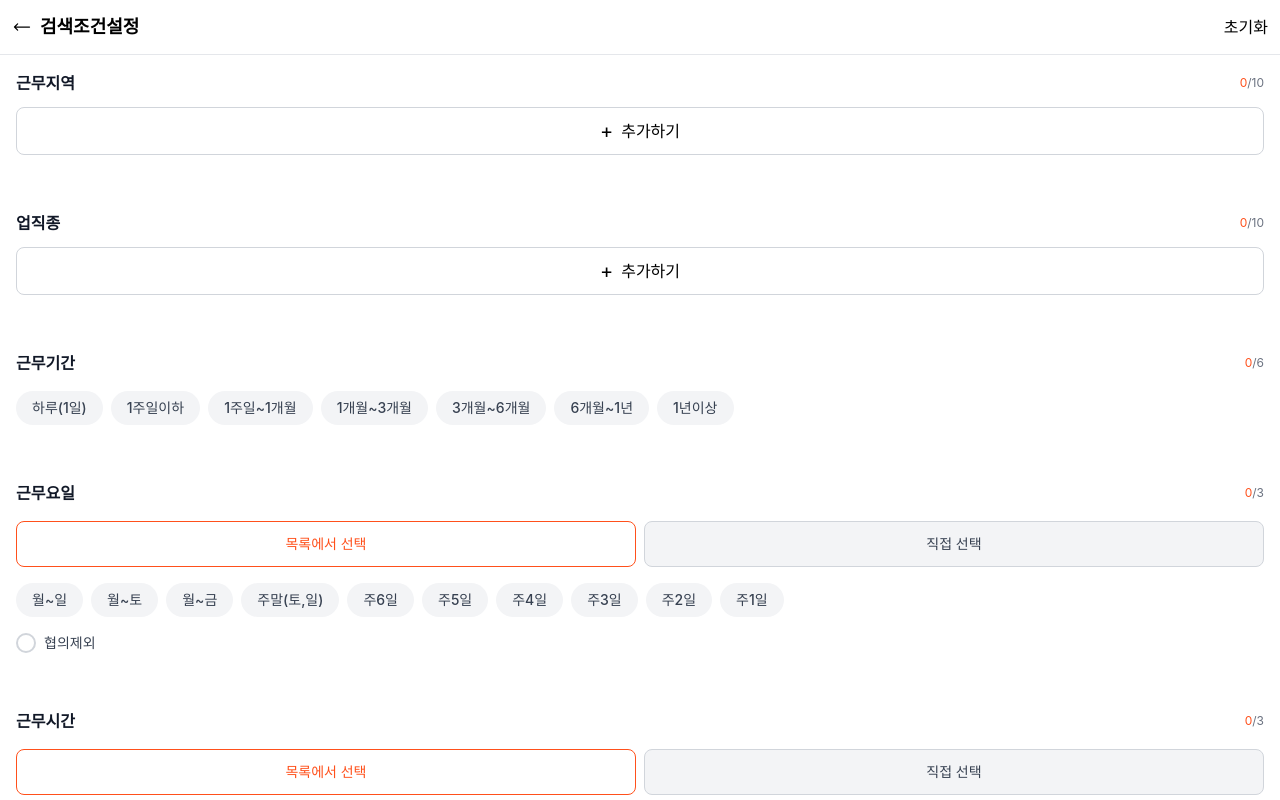
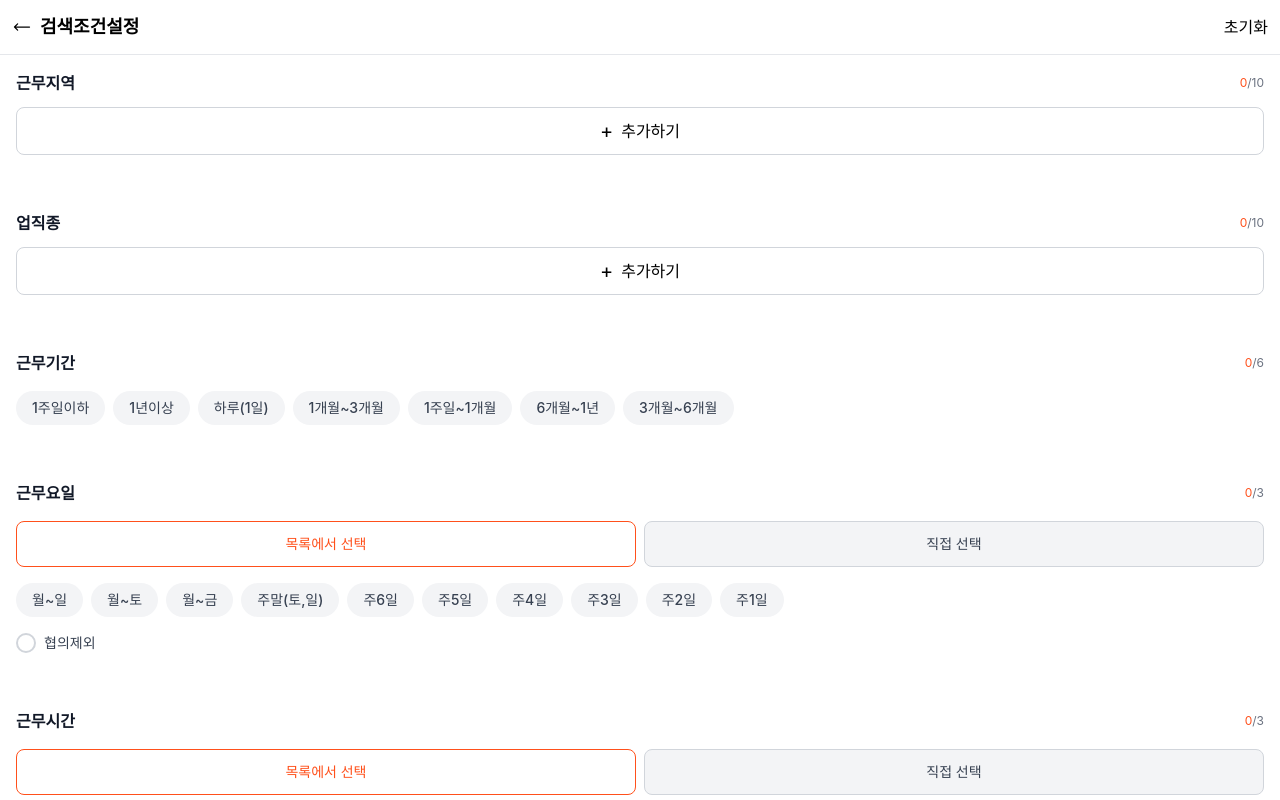
Before and after one commit to DasomDev/jobkoai, a React (Create React App) app: page / in a window 1280 px wide. Shown: the top 800 px of the page. Built offline with nearby package versions, Linux system fonts and the light colour scheme.

Commit message:
Refactor: WorkDays to use dynamic options from condition.json

```diff
--- a/src/App.js
+++ b/src/App.js
@@ -2,7 +2,7 @@ import React, { useState } from "react";
 import Header from "./components/layout/Header";
 import WorkAreaFilter from "./components/filters/WorkAreaFilter";
 import JobCategoryFilter from "./components/filters/JobCategoryFilter";
-import WorkLength from "./components/filters/WorkLength";
+import WorkLength from "./components/filters/WorkPeriods";
 import WorkDays from "./components/filters/WorkDays";
 import GenderFilter from "./components/filters/GenderFilter";
 import WorkType from "./components/filters/WorkType";
--- a/src/components/common/FilterOptionButton.tsx
+++ b/src/components/common/FilterOptionButton.tsx
@@ -26,18 +26,14 @@ const FilterOptionButton = ({
       ${
         selected
           ? "border border-[#ffddd2] bg-[#fff8f6] text-[var(--primary-color)]"
-          : "bg-gray-100 text-gray-700 hover:bg-gray-200"
+          : "bg-gray-100 text-gray-700 "
       }
-      ${
-        isDisabled
-          ? "opacity-50 cursor-not-allowed"
-          : "cursor-pointer"
-      }
+      ${isDisabled ? "opacity-50 cursor-not-allowed" : "cursor-pointer"}
     `}
       onClick={handleClick}
       disabled={isDisabled}
     >
-      {label} {selected}
+      {label}
     </button>
   );
 };
--- a/src/components/filters/WorkDays.tsx
+++ b/src/components/filters/WorkDays.tsx
@@ -1,24 +1,37 @@
 import React, { useState } from "react";
 import Counter from "../common/Counter";
 import FilterOptionButton from "../common/FilterOptionButton";
+import condition from "../../data/condition.json";
 
 interface WorkDayOption {
   id: string;
   label: string;
 }
 
-const workDayOptions: WorkDayOption[] = [
-  { id: "monToSun", label: "월~일" },
-  { id: "monToSat", label: "월~토" },
-  { id: "monToFri", label: "월~금" },
-  { id: "weekend", label: "주말(토,일)" },
-  { id: "6days", label: "주6일" },
-  { id: "5days", label: "주5일" },
-  { id: "4days", label: "주4일" },
-  { id: "3days", label: "주3일" },
-  { id: "2days", label: "주2일" },
-  { id: "1day", label: "주1일" },
-];
+// const workDayOptions: WorkDayOption[] = [
+//   { id: "monToSun", label: "월~일" },
+//   { id: "monToSat", label: "월~토" },
+//   { id: "monToFri", label: "월~금" },
+//   { id: "weekend", label: "주말(토,일)" },
+//   { id: "6days", label: "주6일" },
+//   { id: "5days", label: "주5일" },
+//   { id: "4days", label: "주4일" },
+//   { id: "3days", label: "주3일" },
+//   { id: "2days", label: "주2일" },
+//   { id: "1day", label: "주1일" },
+// ];
+
+const workDayOptions: WorkDayOption[] = condition.workDays.collection.map(
+  (item) => ({
+    id: item,
+    label: item,
+  })
+);
+const dayNames = ["월", "화", "수", "목", "금", "토", "일"];
+const individualDays = dayNames.map((day) => ({
+  id: day,
+  label: day,
+}));
 
 type SelectionMode = "list" | "direct";
 
@@ -40,6 +53,14 @@ const WorkDays: React.FC = () => {
           return prev;
         }
       });
+    } else {
+      setSelectedDays((prev) => {
+        if (prev.includes(dayId)) {
+          return prev.filter((id) => id !== dayId);
+        } else {
+          return [...prev, dayId];
+        }
+      });
     }
   };
 
@@ -47,7 +68,9 @@ const WorkDays: React.FC = () => {
     <div className="p-4">
       <div className="flex justify-between items-center mb-4">
         <h3 className="font-bold text-gray-900">근무요일</h3>
-        <Counter count={selectedDays.length} maxCount={maxSelections} />
+        {selectionMode === "list" && (
+          <Counter count={selectedDays.length} maxCount={maxSelections} />
+        )}
       </div>
 
       {/* Selection Mode Buttons */}
@@ -102,8 +125,18 @@ const WorkDays: React.FC = () => {
 
       {/* Direct Selection Mode */}
       {selectionMode === "direct" && (
-        <div className="p-4 mb-4 bg-gray-50 rounded-lg">
-          <p className="text-sm text-gray-600">직접 선택 모드 - 구현 예정</p>
+        <div className="flex flex-wrap gap-2 mb-4">
+          {individualDays.map((day) => (
+            <FilterOptionButton
+              key={day.id}
+              id={day.id}
+              label={day.label}
+              selected={selectedDays.includes(day.id)}
+              maxSelections={maxSelections}
+              handleClick={() => handleDayToggle(day.id)}
+              isDisabled={false}
+            />
+          ))}
         </div>
       )}
 
--- a/src/components/filters/WorkLength.tsx
+++ /dev/null
@@ -1,81 +0,0 @@
-import React, { useState } from "react";
-import Counter from "../common/Counter";
-import FilterOptionButton from "../common/FilterOptionButton";
-
-interface WorkPeriod {
-  id: string;
-  label: string;
-  description?: string;
-}
-
-const workPeriods: WorkPeriod[] = [
-  { id: "1day", label: "하루(1일)" },
-  { id: "lessThan1Week", label: "1주일이하" },
-  { id: "1WeekTo1Month", label: "1주일~1개월" },
-  { id: "1MonthTo3Months", label: "1개월~3개월" },
-  { id: "3MonthsTo6Months", label: "3개월~6개월" },
-  { id: "6MonthsTo1Year", label: "6개월~1년" },
-  { id: "moreThan1Year", label: "1년이상" },
-];
-
-const WorkLength: React.FC = () => {
-  const [selectedPeriods, setSelectedPeriods] = useState<string[]>([]);
-  const maxSelections = 6;
-
-  const handlePeriodToggle = (periodId: string) => {
-    setSelectedPeriods((prev) => {
-      if (prev.includes(periodId)) {
-        return prev.filter((id) => id !== periodId);
-      } else {
-        if (prev.length < maxSelections) {
-          return [...prev, periodId];
-        }
-        return prev;
-      }
-    });
-  };
-
-  return (
-    <div className="p-4">
-      <div className="flex justify-between items-center mb-4">
-        <h3 className="font-bold text-gray-900">근무기간</h3>
-        <Counter count={selectedPeriods.length} maxCount={maxSelections} />
-      </div>
-
-      <div className="flex flex-wrap gap-2">
-        {workPeriods.map((period) => (
-          <FilterOptionButton
-            id={period.id}
-            label={period.label}
-            selected={selectedPeriods.includes(period.id)}
-            maxSelections={maxSelections}
-            handleClick={() => handlePeriodToggle(period.id)}
-            isDisabled={!selectedPeriods.includes(period.id) && selectedPeriods.length >= maxSelections}
-          />
-        ))}
-        {/* {workPeriods.map((period) => (
-          <button
-            key={period.id}
-            onClick={() => handlePeriodToggle(period.id)}
-            disabled={!selectedPeriods.includes(period.id) && selectedPeriods.length >= maxSelections}
-            className={`
-              py-[10px] px-[16px] flex items-center justify-center h-[34px]  rounded-full text-sm font-medium transition-colors
-              ${selectedPeriods.includes(period.id)
-                ? 'border border-[#ffddd2] bg-[#fff8f6] text-[var(--primary-color)]'
-                : 'bg-gray-100 text-gray-700 hover:bg-gray-200'
-              }
-              ${!selectedPeriods.includes(period.id) && selectedPeriods.length >= maxSelections
-                ? 'opacity-50 cursor-not-allowed'
-                : 'cursor-pointer'
-              }
-            `}
-          >
-            {period.label}
-          </button>
-        ))} */}
-      </div>
-    </div>
-  );
-};
-
-export default WorkLength;
--- /dev/null
+++ b/src/components/filters/WorkPeriods.tsx
@@ -0,0 +1,61 @@
+import React, { useState } from "react";
+import Counter from "../common/Counter";
+import FilterOptionButton from "../common/FilterOptionButton";
+import condition from "../../data/condition.json";
+
+interface WorkPeriod {
+  id: string;
+  label: string;
+}
+
+const WorkPeriods: React.FC = () => {
+  const [selectedPeriods, setSelectedPeriods] = useState<string[]>([]);
+  const maxSelections = 6;
+
+  const workPeriods: WorkPeriod[] = condition.workPeriod.collection.map(
+    (item) => ({
+      id: item,
+      label: item,
+    })
+  );
+
+  const handlePeriodToggle = (periodId: string) => {
+    setSelectedPeriods((prev) => {
+      if (prev.includes(periodId)) {
+        return prev.filter((id) => id !== periodId);
+      } else {
+        if (prev.length < maxSelections) {
+          return [...prev, periodId];
+        }
+        return prev;
+      }
+    });
+  };
+
+  return (
+    <div className="p-4">
+      <div className="flex justify-between items-center mb-4">
+        <h3 className="font-bold text-gray-900">근무기간</h3>
+        <Counter count={selectedPeriods.length} maxCount={maxSelections} />
+      </div>
+      <div className="flex flex-wrap gap-2">
+        {workPeriods.map((period) => (
+          <FilterOptionButton
+            key={period.id}
+            id={period.id}
+            label={period.label}
+            selected={selectedPeriods.includes(period.id)}
+            maxSelections={maxSelections}
+            handleClick={() => handlePeriodToggle(period.id)}
+            isDisabled={
+              !selectedPeriods.includes(period.id) &&
+              selectedPeriods.length >= maxSelections
+            }
+          />
+        ))}
+      </div>
+    </div>
+  );
+};
+
+export default WorkPeriods;
--- a/src/components/layout/Header.tsx
+++ b/src/components/layout/Header.tsx
@@ -12,8 +12,8 @@ const Header = () => {
           height="20"
         >
           <path
-            stroke-linecap="round"
-            stroke-linejoin="round"
+            strokeLinecap="round"
+            strokeLinejoin="round"
             d="M6.75 15.75 3 12m0 0 3.75-3.75M3 12h18"
           />
         </svg>
```
